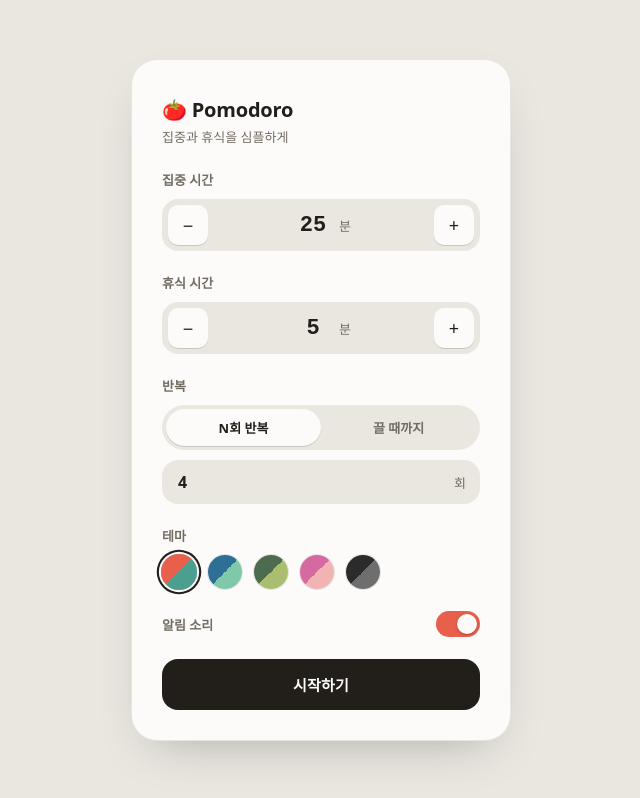
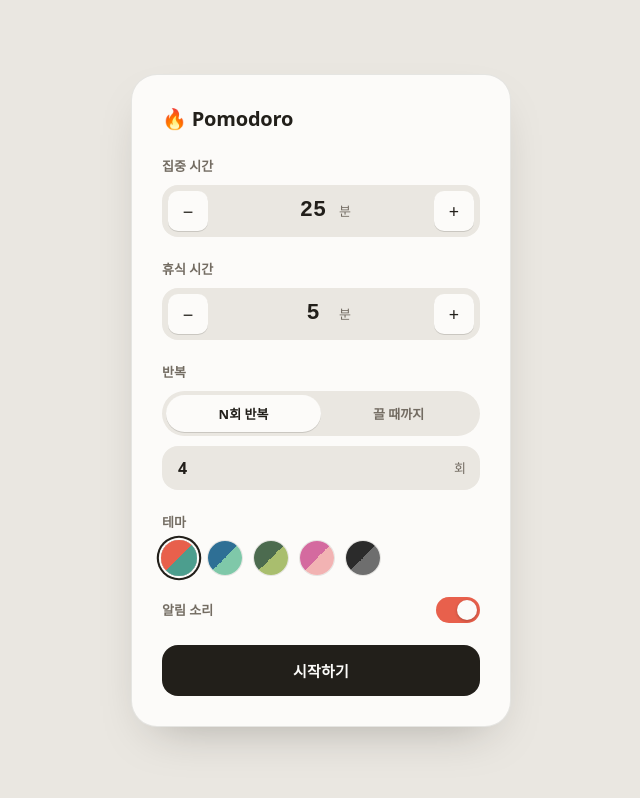
Before and after one commit to minxng/pomodoro_timer, a React (Vite) app: page / in a window 1280 px wide. Shown: the whole page, without its empty margins (319-959 px from the left). Built offline with nearby package versions, Linux system fonts and the light colour scheme.

Commit message:
[feature] 미사용 문구 제거 및 CSS 수정

```diff
--- a/src/App.tsx
+++ b/src/App.tsx
@@ -314,8 +314,7 @@
         {view === "settings" && (
           <section className="screen screen--settings">
             <header className="screen__header">
-              <span className="brand">🍅 Pomodoro</span>
-              <p className="brand__sub">집중과 휴식을 심플하게</p>
+              <span className="brand">🔥 Pomodoro</span>
             </header>
 
             <div className="field">
--- a/src/index.css
+++ b/src/index.css
@@ -61,7 +61,7 @@
   border: 1px solid var(--border);
   border-radius: var(--radius-lg);
   box-shadow: var(--shadow-card);
-  padding: 36px 30px 30px;
+  padding: 30px;
   position: relative;
   overflow: hidden;
 }
@@ -84,11 +84,6 @@
   font-weight: 800;
   letter-spacing: -0.01em;
 }
-.brand__sub {
-  margin: 4px 0 0;
-  font-size: 13px;
-  color: var(--ink-soft);
-}
 
 .field {
   display: flex;
@@ -109,7 +104,7 @@
   width: 100%;
   color: #736c62;
   text-decoration: underline;
-  margin-top: 30px;
+  margin-top: 20px;
   background: none;
 }
 
```
